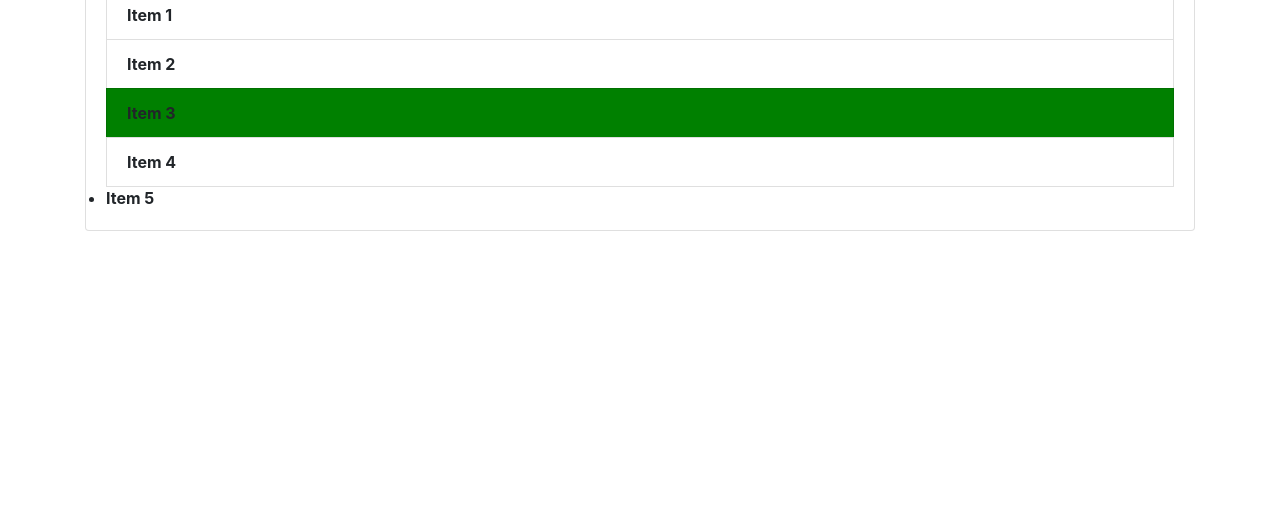
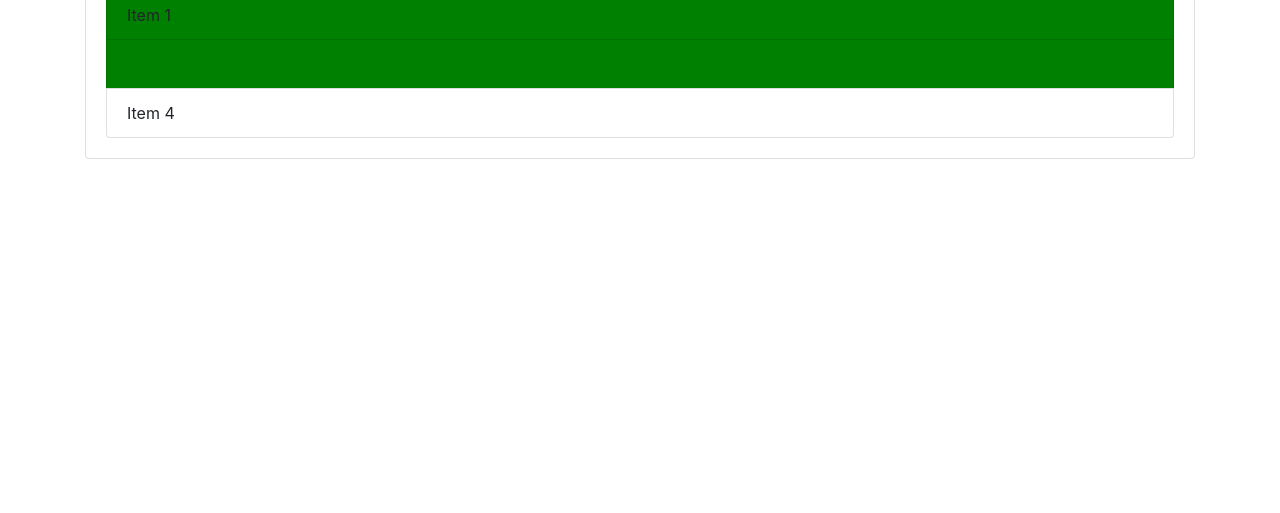
Before and after one commit to deepshah2001/Sharpener_web, a plain HTML site: page DOM/index.html in a window 1280 px wide. Shown: the part 287-800 px from the top of the page. Drawn offline with nearby package versions, Linux system fonts and the light colour scheme.

Commit message:
DOM Introduction - 4

```diff
--- a/DOM/index.html
+++ b/DOM/index.html
@@ -26,7 +26,7 @@
       <li class="list-group-item">Item 2</li>
       <li class="list-group-item">Item 3</li>
       <li class="list-group-item">Item 4</li>
-      <li>Item 5</li>
+      <!-- <li>Item 5</li> -->
     </ul>
    </div>
   </div>
--- a/DOM/index.js
+++ b/DOM/index.js
@@ -32,12 +32,46 @@
 // }
 
 // 3. getElementByTagName
-var li = document.getElementsByTagName("li");
-console.log(li);
-console.log(li[0]);
+// var li = document.getElementsByTagName("li");
+// console.log(li);
+// console.log(li[0]);
 
-li[2].style.backgroundColor = "green";
+// li[2].style.backgroundColor = "green";
 
-for(let i = 0; i < li.length; ++i) {
-    li[i].style.fontWeight = "bold";
+// for(let i = 0; i < li.length; ++i) {
+//     li[i].style.fontWeight = "bold";
+// }
+
+// 4. querySelector
+// var header = document.querySelector("#main-header");
+// header.style.border = "solid 3px black";
+
+// var input = document.querySelector("input");
+// input.value = "Hello, World";
+
+// var submit = document.querySelector('input[type="submit"]');
+// submit.value = "SEND";
+
+// var item = document.querySelector(".list-group-item");
+// item.style.color = "green";
+
+// var lastItem = document.querySelector(".list-group-item:last-child");
+// lastItem.style.color = "blue";
+
+var secondItem = document.querySelector(".list-group-item:nth-child(2)");
+secondItem.style.backgroundColor = "green";
+
+var thirdItem = document.querySelector(".list-group-item:nth-child(3");
+thirdItem.style.display = "none";
+
+// 5. querySelectorAll
+var items = document.querySelectorAll(".list-group-item");
+// console.log(items);
+items[1].style.color = "green";
+
+var odd = document.querySelectorAll("li:nth-child(odd)");
+// console.log(odd);
+
+for(let i = 0; i < odd.length; i++) {
+    odd[i].style.backgroundColor = "green";
 }
```
